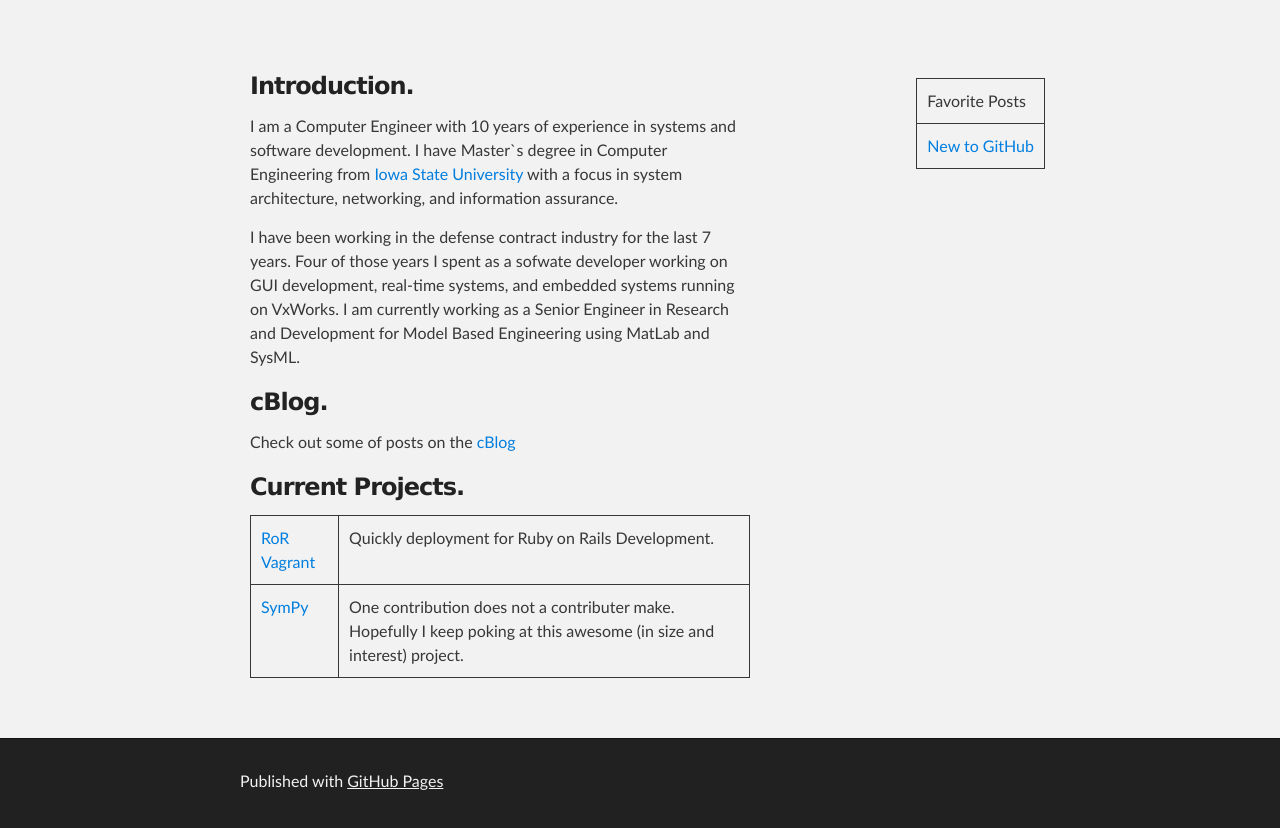
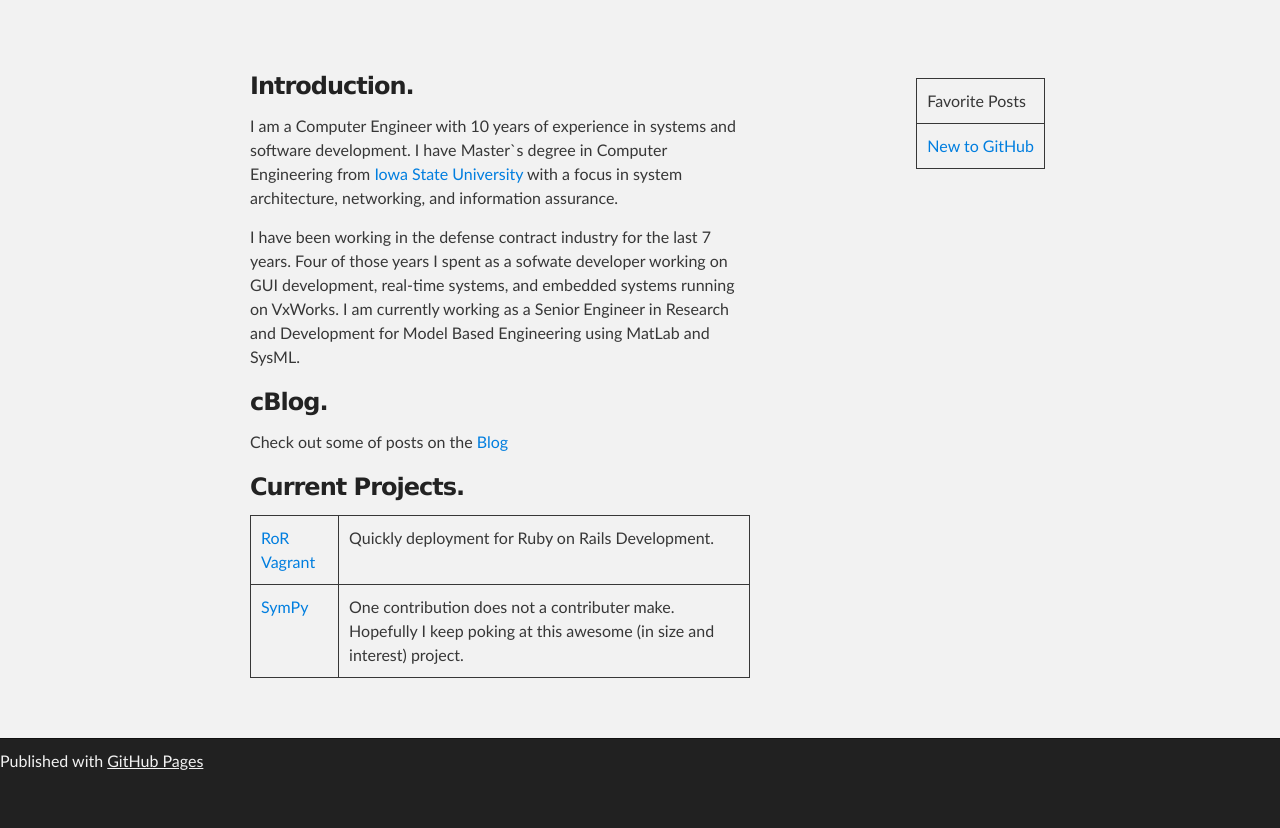
Before and after one commit to ctefer/ctefer.github.io, a plain HTML site: page index.html in a window 1280 px wide. Shown: the part 212-1040 px from the top of the page. After the commit the page ends 1000 px from the top, so only its background shows below. Drawn offline with Linux system fonts and the light colour scheme.

Commit message:
Updated for new blog

```diff
--- a/index.html
+++ b/index.html
@@ -49,7 +49,7 @@
             cBlog.
           </h3>
 
-            <p>Check out some of posts on the <a href="https://ctefer.github.io/cBlog/">cBlog</a></p>
+            <p>Check out some of posts on the <a href="https://cteferblog.wordpress.com/">Blog</a></p>
 
           <h3>
             <a id="welcome-to-github-pages" class="anchor" href="#welcome-to-github-pages" aria-hidden="true">
@@ -76,7 +76,7 @@
               <td>Favorite Posts</td>
             </tr>
             <tr>
-              <td><a href="https://ctefer.github.io/cBlog/jekyll/github/2016/08/29/new-to-github.html">New to GitHub</a></td>
+              <td><a href="https://cteferblog.wordpress.com/2016/08/29/github-for-new-users/">New to GitHub</a></td>
             </tr>
           </table>
         </div>
@@ -85,7 +85,7 @@
 
     <!-- FOOTER  -->
     <div id="footer_wrap" class="outer">
-      <footer class="inner">
+      <footer>
         <p>Published with <a href="https://pages.github.com">GitHub Pages</a></p>
       </footer>
     </div>
```
